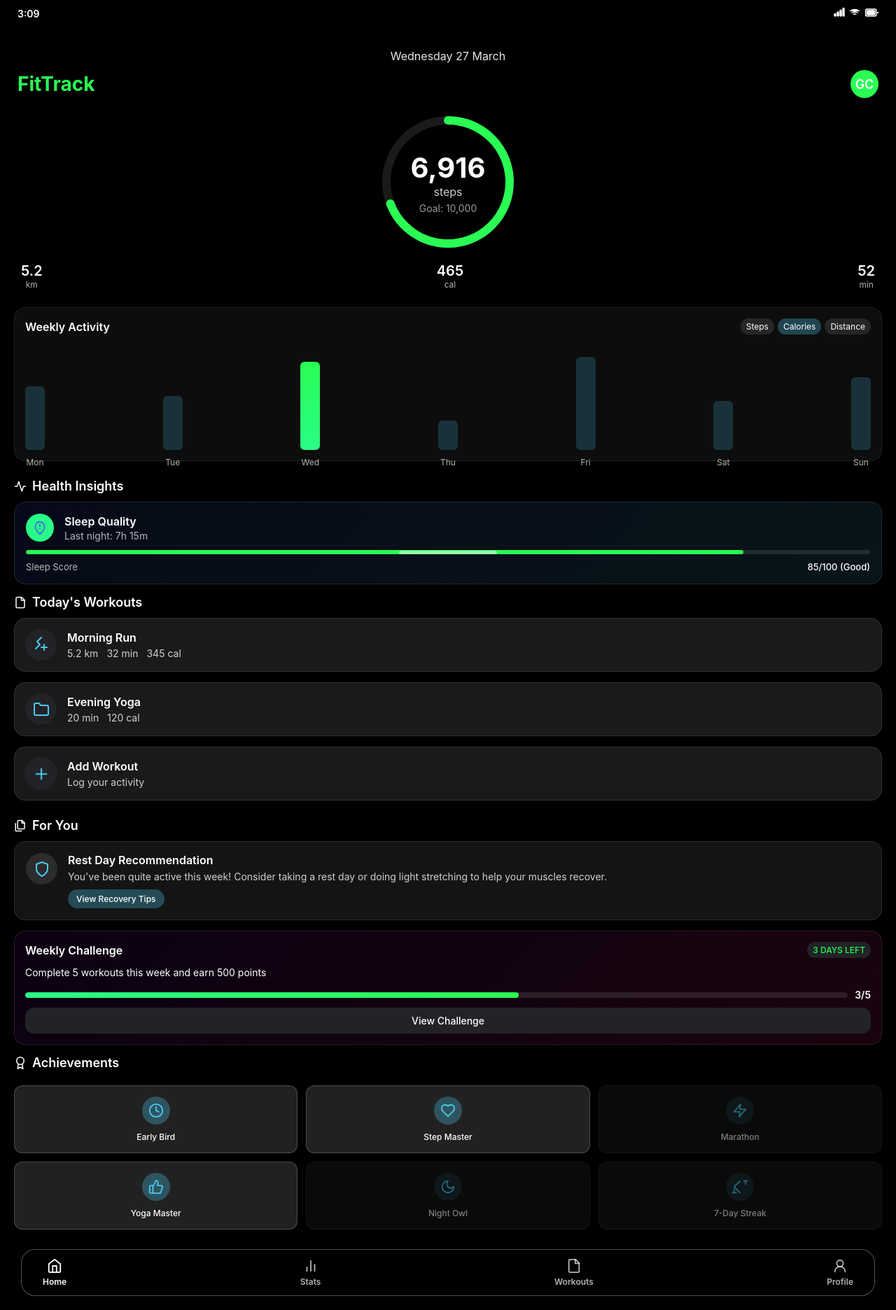
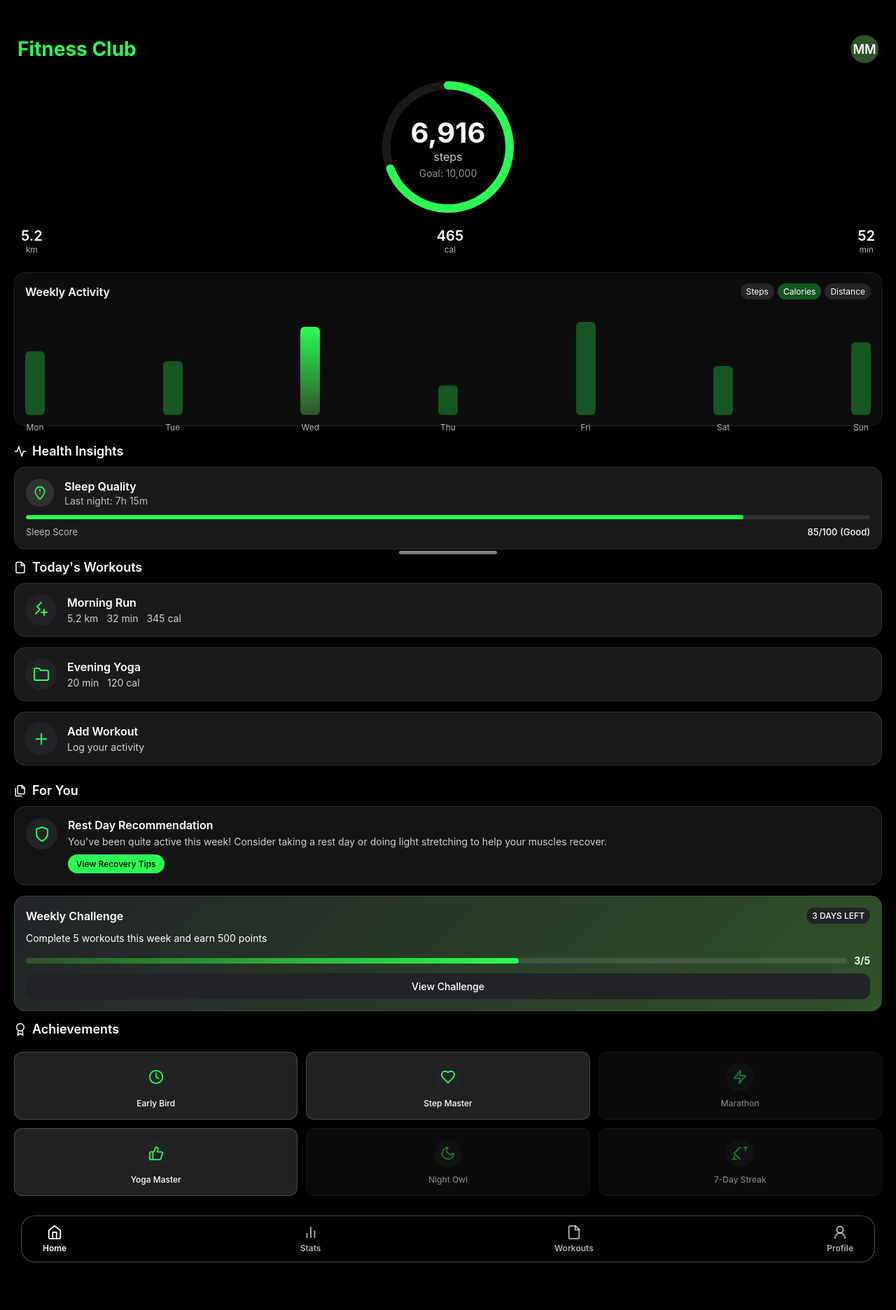
Before and after one commit to sl1derrr/FitnessBusiness, a PHP site: page / in a window 1280 px wide. Shown: the whole page at 70% size. After the commit the page ends 1804 px from the top, so only its background shows below. Run offline with PHP 8.4, Linux system fonts and the light colour scheme; some libraries are stand-ins or nearby versions.

Commit message:
Изменены цвета

```diff
--- a/index.html
+++ b/index.html
@@ -10,43 +10,12 @@
 <body>
         <div class="home-indicator"></div>
         <div class="phone-screen">
-          <div class="status-bar">
-            <div class="time">3:09</div>
-            <div class="status-icons">
-              <div class="signal">
-                <svg width="16" height="16" viewBox="0 0 24 24" fill="currentColor">
-                  <rect x="1" y="14" width="4" height="6" rx="1" />
-                  <rect x="7" y="10" width="4" height="10" rx="1" />
-                  <rect x="13" y="6" width="4" height="14" rx="1" />
-                  <rect x="19" y="2" width="4" height="18" rx="1" />
-                </svg>
-              </div>
-              <div class="wifi">
-                <svg width="16" height="16" viewBox="0 0 24 24" fill="none" stroke="currentColor" stroke-width="2">
-                  <path d="M5 12.55a11 11 0 0 1 14.08 0"></path>
-                  <path d="M1.42 9a16 16 0 0 1 21.16 0"></path>
-                  <path d="M8.53 16.11a6 6 0 0 1 6.95 0"></path>
-                  <line x1="12" y1="20" x2="12" y2="20"></line>
-                </svg>
-              </div>
-              <div class="battery">
-                <svg width="20" height="16" viewBox="0 0 24 16" fill="currentColor">
-                  <rect x="2" y="2" width="18" height="12" rx="2" stroke="currentColor" stroke-width="2" fill="none"/>
-                  <rect x="4" y="4" width="14" height="8" rx="1" />
-                  <path d="M23 8L23 8" stroke="currentColor" stroke-width="3" stroke-linecap="round"/>
-                </svg>
-              </div>
-            </div>
-          </div>
           <div class="container">
             <div id="home-content" class="tab-content active">
-              <div class="date">Wednesday 27 March</div>
-
               <div class="app-header">
-                <h1 class="app-title">FitTrack</h1>
-                <div class="user-avatar" id="user-avatar">GC</div>
+                <h1 class="app-title">Fitness Club</h1>
+                <div class="user-avatar" id="user-avatar">MM</div>
               </div>
-
               <div class="progress-section">
                 <div class="progress-container">
                   <svg width="200" height="200" viewBox="0 0 200 200">
--- a/style.css
+++ b/style.css
@@ -1,7 +1,7 @@
 :root {
   --green: #29fd53;
   --clr: #222327;
-  --secondary_green: #29fd87;
+  --secondary_green: #30522a;
 }
 
 * {
@@ -54,50 +54,6 @@ body {
   display: none;
 }
 
-.status-bar {
-  display: flex;
-  justify-content: space-between;
-  align-items: center;
-  padding: 5px 25px;
-  font-size: 14px;
-  position: absolute;
-  top: 5px;
-  left: 0;
-  right: 0;
-  z-index: 10;
-}
-
-.time {
-  font-weight: 600;
-  color: white;
-}
-
-.status-icons {
-  display: flex;
-  gap: 6px;
-}
-
-.status-icons svg {
-  color: white;
-  fill: white;
-  stroke: white;
-}
-
-.battery svg rect {
-  stroke: white;
-}
-
-.battery svg rect:nth-child(2) {
-  fill: white;
-}
-
-.date {
-  font-size: 16px;
-  opacity: 0.9;
-  text-align: center;
-  margin: 20px 0 10px;
-}
-
 .app-header {
   display: flex;
   align-items: center;
@@ -119,7 +75,7 @@ body {
   width: 40px;
   height: 40px;
   border-radius: 50%;
-  background: var(--green);
+  background: var(--secondary_green);
   display: flex;
   align-items: center;
   justify-content: center;
@@ -249,7 +205,7 @@ body {
 }
 
 .chart-button.active {
-  background: rgba(77, 201, 240, 0.3);
+  background: rgba(41, 253, 83, 0.3);;
 }
 
 .chart-container {
@@ -262,14 +218,14 @@ body {
 
 .chart-bar {
   width: 28px;
-  background: rgba(77, 201, 240, 0.2);
+  background: rgba(41, 253, 83, 0.3);;
   border-radius: 6px;
   position: relative;
   transition: height 0.5s cubic-bezier(0.175, 0.885, 0.32, 1.275), background-color 0.3s ease;
 }
 
 .chart-bar.active {
-  background: linear-gradient(to top, #29fd87, var(--green));
+  background: linear-gradient(to top, var(--secondary_green), var(--green));
 }
 
 .mon-bar {
@@ -319,7 +275,7 @@ body {
 }
 
 .chart-bar:active {
-  background-color: #29fd87;
+  background-color: var(--secondary_green);
 }
 
 .section-title {
@@ -377,7 +333,7 @@ body {
 }
 
 .sleep-card {
-  background: linear-gradient(135deg, rgba(67, 97, 238, 0.1), rgba(76, 201, 240, 0.1));
+  background: rgba(255, 255, 255, 0.1)
 }
 
 .sleep-header {
@@ -389,12 +345,16 @@ body {
 .sleep-icon-container {
   width: 40px;
   height: 40px;
-  background: #29fd87;
+  background: rgba(255, 255, 255, 0.1);
   border-radius: 50%;
   display: flex;
   align-items: center;
   justify-content: center;
   margin-right: 15px;
+}
+
+.sleep-icon-container svg {
+  stroke: var(--green);
 }
 
 .sleep-info .sleep-title {
@@ -437,7 +397,6 @@ body {
 }
 
 .recommendation-card {
-  background: var(--secondary_green));
   display: flex;
   align-items: flex-start;
   gap: 15px;
@@ -448,7 +407,7 @@ body {
   width: 45px;
   height: 45px;
   border-radius: 50%;
-  background: rgba(255, 255, 255, 0.1);
+  background: #222327;
   display: flex;
   align-items: center;
   justify-content: center;
@@ -474,16 +433,15 @@ body {
 .recommendation-action {
   display: inline-block;
   padding: 6px 12px;
-  background: rgba(77, 201, 240, 0.3);
+  background: var(--green);
   border-radius: 20px;
   font-size: 12px;
   font-weight: 500;
+  color: black;
 }
 
 .weekly-challenge {
-  background: linear-gradient(135deg, rgba(114, 9, 183, 0.1), rgba(247, 37, 133, 0.1));
-  margin-top: 15px;
-  padding: 15px;
+  background: linear-gradient(135deg, var(--clr), var(--secondary_green));
 }
 
 .challenge-header {
@@ -500,7 +458,6 @@ body {
 
 .challenge-days-left {
   background: var(--clr);
-  color: var(--green);
   padding: 4px 8px;
   border-radius: 12px;
   font-size: 12px;
@@ -530,7 +487,7 @@ body {
 .challenge-progress-fill {
   height: 100%;
   width: 60%;
-  background: linear-gradient(90deg, #29fd87, var(--green));
+  background: linear-gradient(90deg, var(--secondary_green), var(--green));
   border-radius: 4px;
 }
 
@@ -646,7 +603,7 @@ body {
   width: 40px;
   height: 40px;
   border-radius: 50%;
-  background: rgba(77, 201, 240, 0.15);
+  background: var(--clr);
   display: flex;
   align-items: center;
   justify-content: center;
@@ -654,7 +611,7 @@ body {
 }
 
 .achievement.unlocked .achievement-icon {
-  background: rgba(77, 201, 240, 0.3);
+  background: var(--clr);
 }
 
 .achievement-name {
@@ -730,3 +687,9 @@ body {
   opacity: 0.8;
   transform: scale(0.98);
 }
+
+.workout-icon svg,
+.achievement-icon svg,
+.recommendation-icon svg {
+  stroke: var(--green);
+}
```
